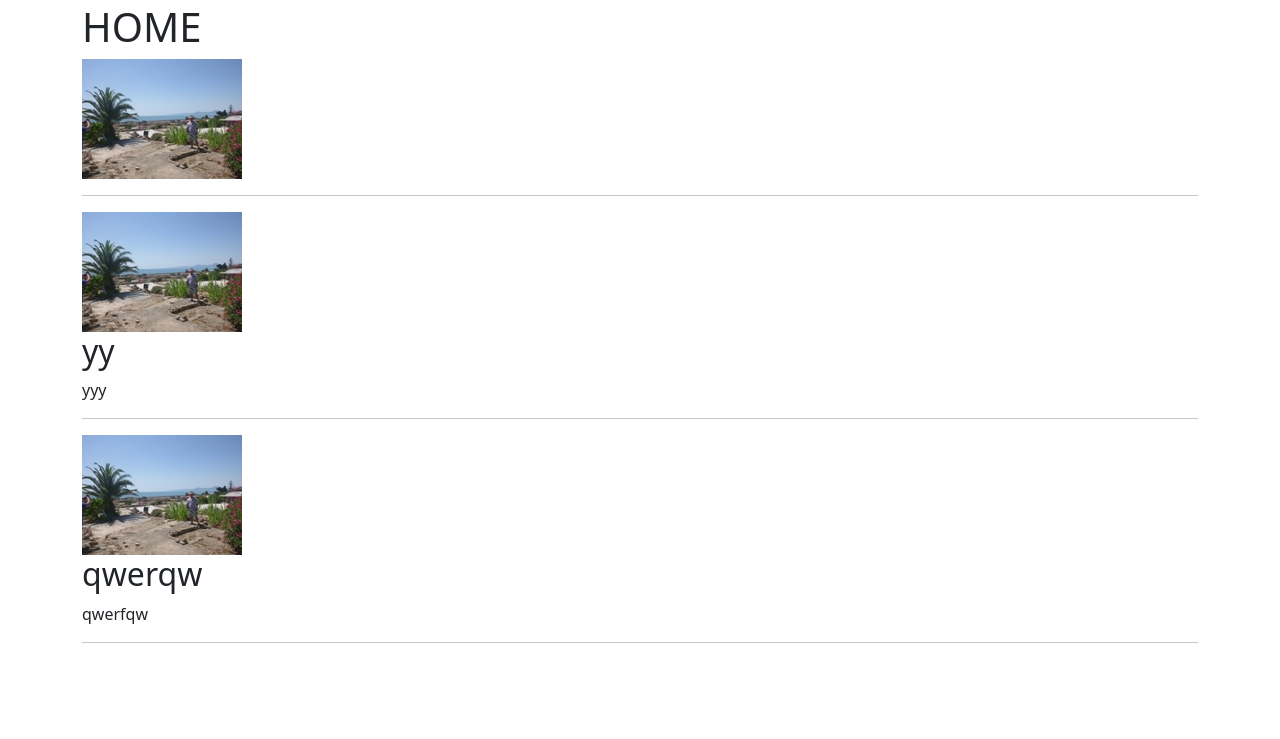
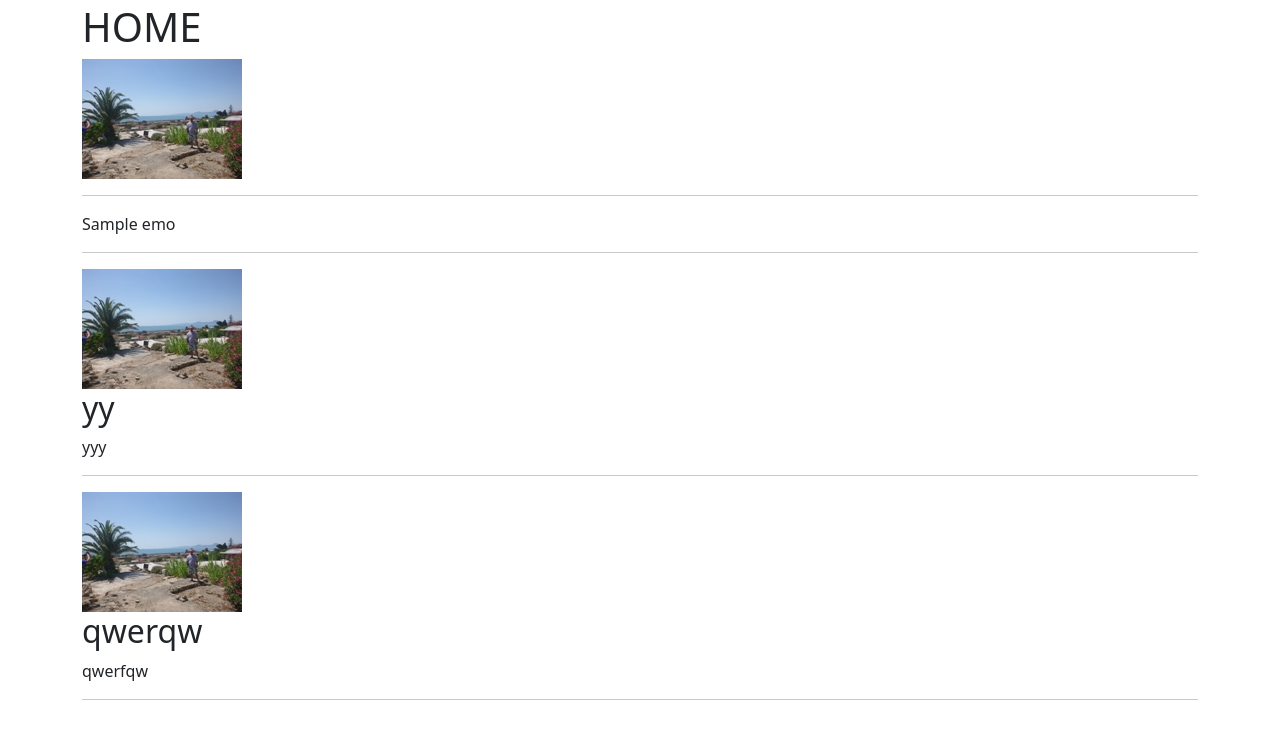
Before and after one commit to logmaginfo/potfolio, a Django app: template portfolio/templates/portfolio/home.html in a window 1280 px wide. Shown: the part 61-800 px from the top of the page. Run offline with Django 4.2, Linux system fonts and the light colour scheme; data comes from the database, SQL or seed files in the repository; the template is opened without the code that fills it: values that come from a table or form of the project are taken from there, most other values are stand-ins (such as "Sample title", 1, 10 or a date in 2020); some libraries are stand-ins or nearby versions.

Commit message:
new local setting

```diff
--- a/portfolio/templates/portfolio/home.html
+++ b/portfolio/templates/portfolio/home.html
@@ -5,6 +5,8 @@
     {% load static %}
 
     <img src="{% static 'portfolio/log.JPG' %}" />
+    <hr>
+    {{ emo }}
     <hr>
     {% for project in projects %}
     {% if project.url %}
--- a/portfolio/views.py
+++ b/portfolio/views.py
@@ -4,4 +4,4 @@ from .models import Project
 
 def home(request):
     projects = Project.objects.all()
-    return render(request,'portfolio/home.html',{'projects':projects})
+    return render(request,'portfolio/home.html',{'projects':projects,'emo':':)'})
```
